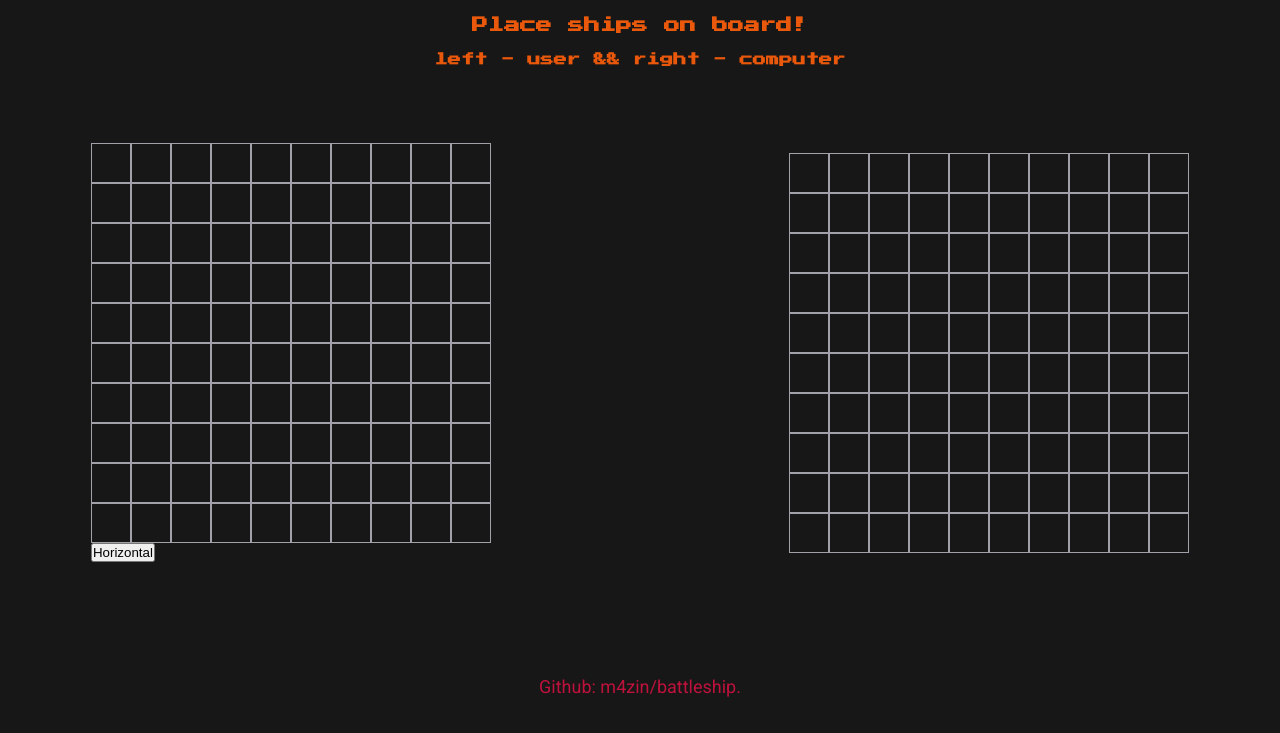
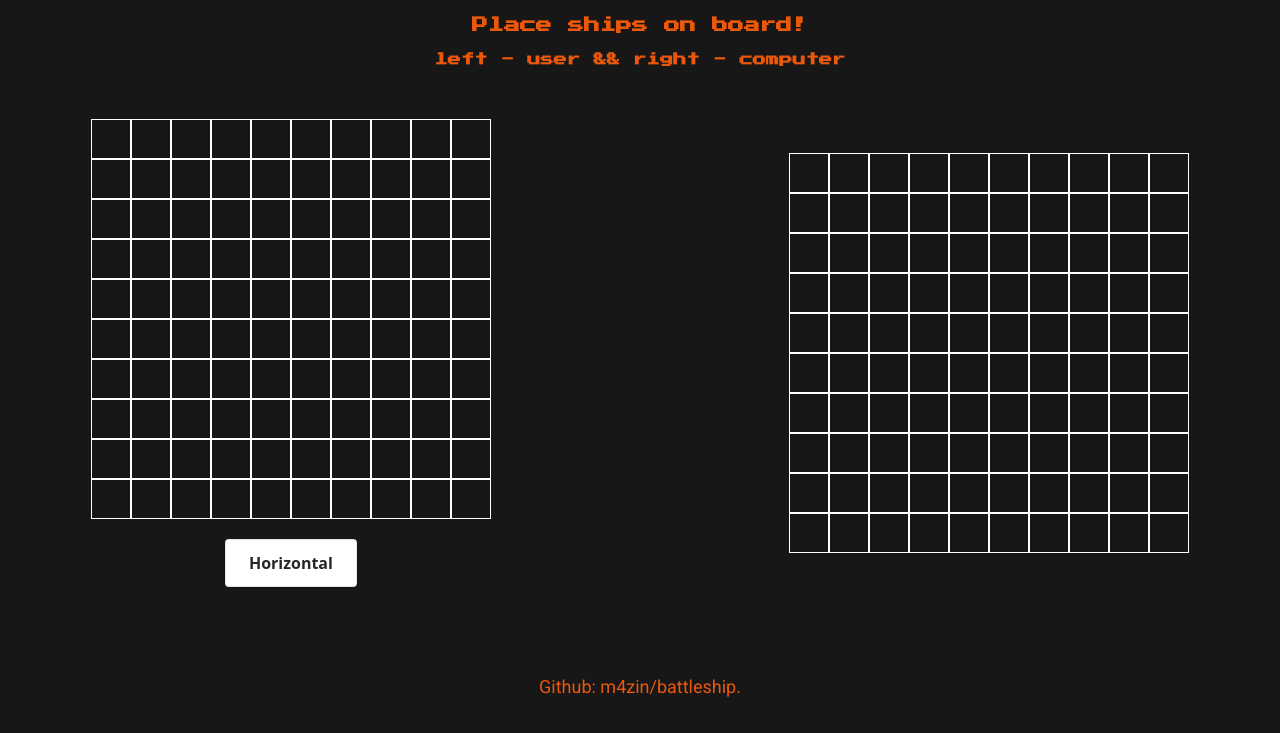
Before and after one commit to m4zin/Battleship, a website built with webpack: page src/index.html in a window 1280 px wide. Shown: the part 47-780 px from the top of the page. Built offline with nearby package versions, Linux system fonts and the light colour scheme.

Commit message:
few color edits

```diff
--- a/src/styles.css
+++ b/src/styles.css
@@ -4,7 +4,7 @@
 :root {
     --main-bg-color: #171717;
     --header-font-color: #ea580c;
-    --footer-font-color: #be123c;
+    --footer-font-color: #ea580c;
     --font-family: "Press Start 2P", system-ui;
     --font-weight: 400;
     --font-style: normal;
@@ -81,6 +81,51 @@ footer a {
     width: 400px;
 }
 
+.board-one-content {
+    display: flex;
+    flex-direction: column;
+    align-items: center;
+    justify-content: center;
+    gap: 20px;
+}
+
+/* Ship position button styling. */
+.ship-position {
+    align-items: center;
+    background-color: #FFFFFF;
+    border: 1px solid rgba(0, 0, 0, 0.1);
+    border-radius: .25rem;
+    box-shadow: rgba(0, 0, 0, 0.02) 0 1px 3px 0;
+    color: rgba(0, 0, 0, 0.85);
+    cursor: pointer;
+    font-family: system-ui,-apple-system,system-ui,"Helvetica Neue",Helvetica,Arial,sans-serif;
+    font-size: 16px;
+    font-weight: 600;
+    line-height: 1.25;
+    padding: calc(.875rem - 1px) calc(1.5rem - 1px);
+    text-decoration: none;
+    transition: all 250ms;
+}
+
+.ship-position:hover,
+.ship-position:focus {
+    border-color: rgba(0, 0, 0, 0.15);
+    box-shadow: rgba(0, 0, 0, 0.1) 0 4px 12px;
+    color: rgba(0, 0, 0, 0.65);
+}
+
+.ship-position:hover {
+    transform: translateY(-1px);
+}
+
+.ship-position:active {
+    background-color: #F0F0F1;
+    border-color: rgba(0, 0, 0, 0.15);
+    box-shadow: rgba(0, 0, 0, 0.06) 0 2px 4px;
+    color: rgba(0, 0, 0, 0.65);
+    transform: translateY(0);
+}
+
 .cell {
-    border: 1px solid #a1a1aa;
+    border: 1px solid #FFFFFF;
 }
```
